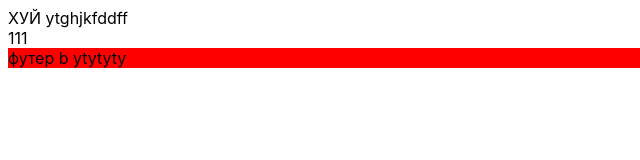
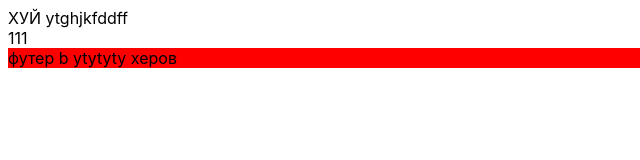
Before and after one commit to webcleef/testA, a website: page src/index.html in a window 1280 px wide. Shown: the full height of the page, 0-640 px from the left. Drawn offline with nearby package versions, Linux system fonts and the light colour scheme; files that its build step writes are made by us from their sources.

Commit message:
крайний

```diff
--- a/src/includes/footer.html
+++ b/src/includes/footer.html
@@ -1,3 +1,3 @@
 <footer class="page-footer">
-  футер b ytytyty
+  футер b ytytyty херов
 </footer>
```
Also changed, not shown: docs/index.html (+1 -1 lines).
